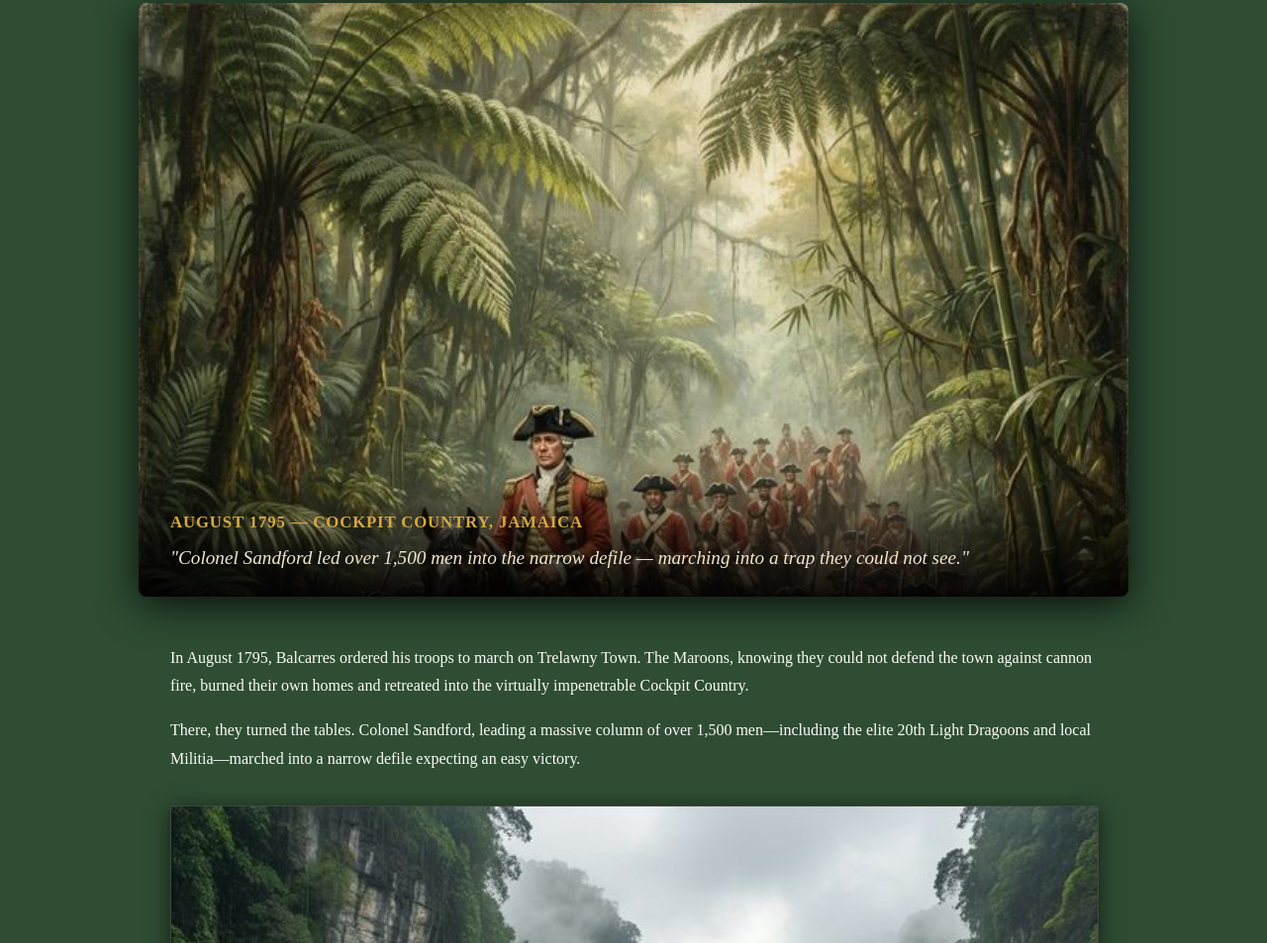
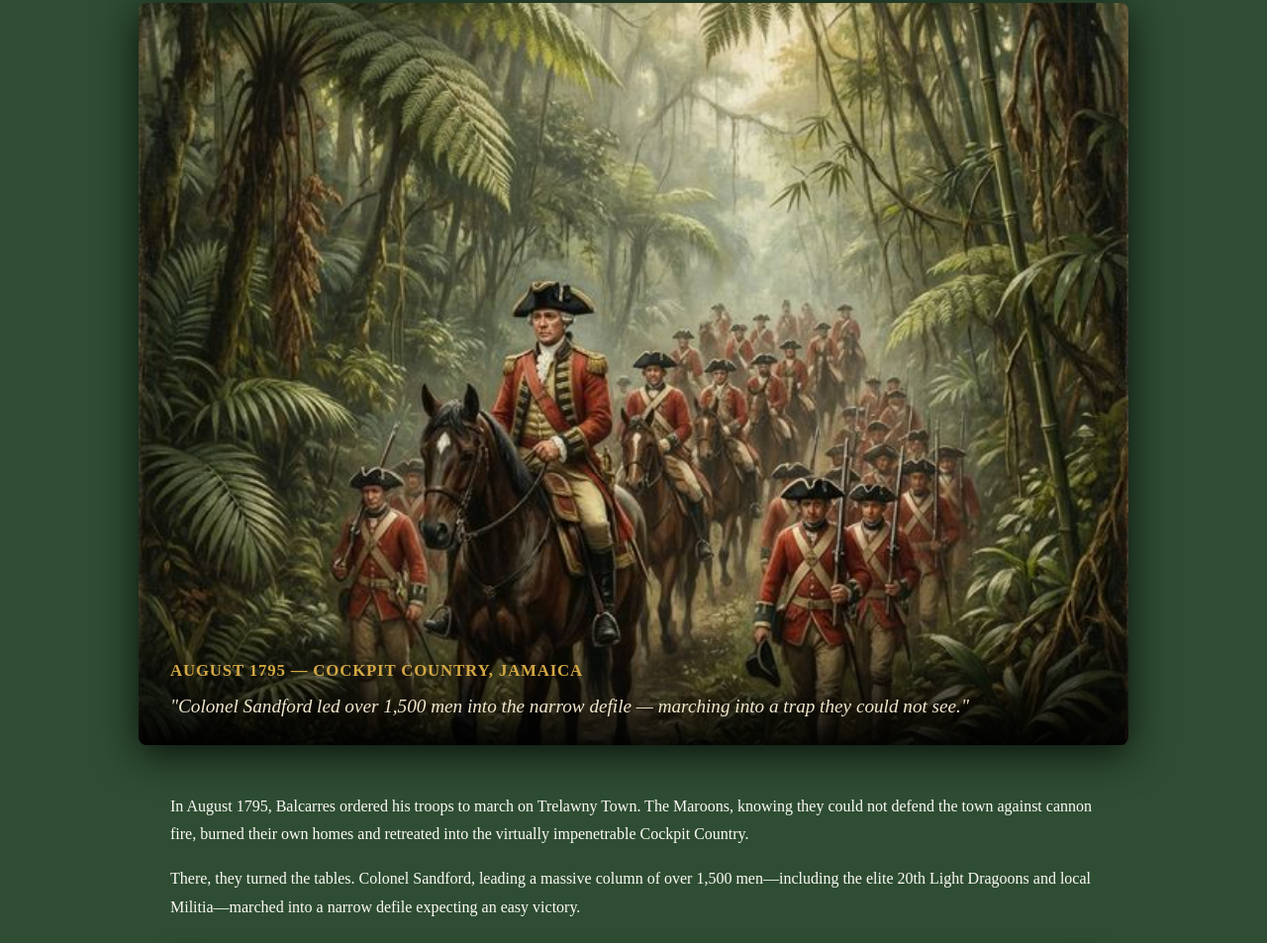
Before and after one commit to dcfarquharson-eng/TrelawnyTown, a plain HTML site: page war.html in a window 1280 px wide. Shown: the part 1878-2831 px from the top of the page at 99% size. Drawn offline with Linux system fonts and the light colour scheme.

Commit message:
Update war.html

```diff
--- a/war.html
+++ b/war.html
@@ -60,12 +60,18 @@
         <h2>The Ambush of Colonel Sandford</h2>
 
         <!-- HERO IMAGE: Sandford in the Defile -->
-        <div style="position: relative; margin: 2rem -2rem 3rem -2rem; overflow: hidden; border-radius: 8px; box-shadow: 0 8px 40px rgba(0,0,0,0.8);">
-            <img src="Pictures/sandford_defile_cockpits.png" alt="Colonel Sandford leading British troops through the narrow defile in the Cockpit Country of Jamaica"
-                style="width: 100%; display: block; max-height: 600px; object-fit: cover; object-position: center top;">
-            <div style="position: absolute; bottom: 0; left: 0; right: 0; background: linear-gradient(transparent, rgba(0,0,0,0.92)); padding: 2.5rem 2rem 1.5rem;">
-                <p style="color: #d4a843; font-size: 1.05rem; font-weight: bold; margin: 0 0 0.4rem 0; letter-spacing: 0.05em; text-transform: uppercase;">August 1795 — Cockpit Country, Jamaica</p>
-                <p style="color: #f0e6cc; font-size: 1.2rem; margin: 0; font-style: italic; line-height: 1.5;">"Colonel Sandford led over 1,500 men into the narrow defile — marching into a trap they could not see."</p>
+        <div
+            style="position: relative; margin: 2rem -2rem 3rem -2rem; overflow: hidden; border-radius: 8px; box-shadow: 0 8px 40px rgba(0,0,0,0.8);">
+            <img src="Pictures/sandford_defile_cockpits.png"
+                alt="Colonel Sandford leading British troops through the narrow defile in the Cockpit Country of Jamaica"
+                style="width: 100%; display: block; max-height: 750px; object-fit: cover; object-position: center center;">
+            <div
+                style="position: absolute; bottom: 0; left: 0; right: 0; background: linear-gradient(transparent, rgba(0,0,0,0.92)); padding: 2.5rem 2rem 1.5rem;">
+                <p
+                    style="color: #d4a843; font-size: 1.05rem; font-weight: bold; margin: 0 0 0.4rem 0; letter-spacing: 0.05em; text-transform: uppercase;">
+                    August 1795 — Cockpit Country, Jamaica</p>
+                <p style="color: #f0e6cc; font-size: 1.2rem; margin: 0; font-style: italic; line-height: 1.5;">"Colonel
+                    Sandford led over 1,500 men into the narrow defile — marching into a trap they could not see."</p>
             </div>
         </div>
 
```
